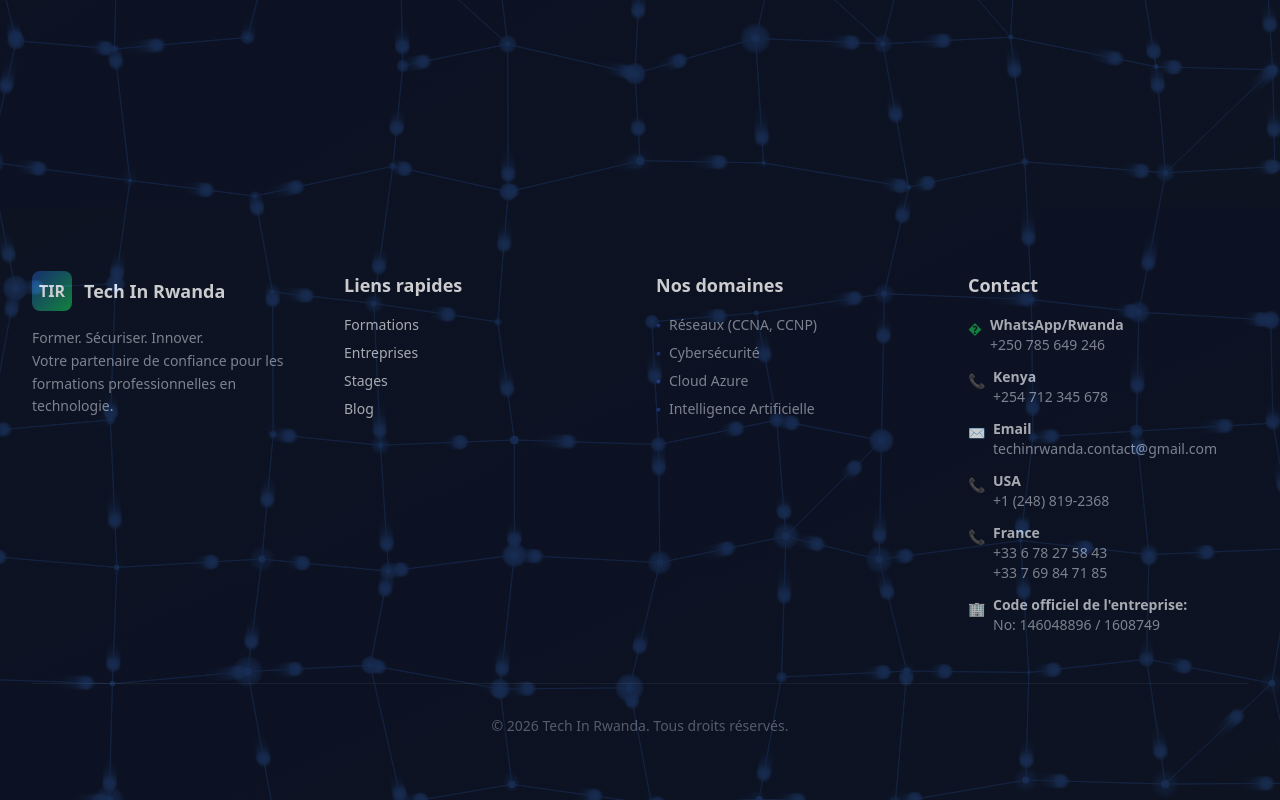
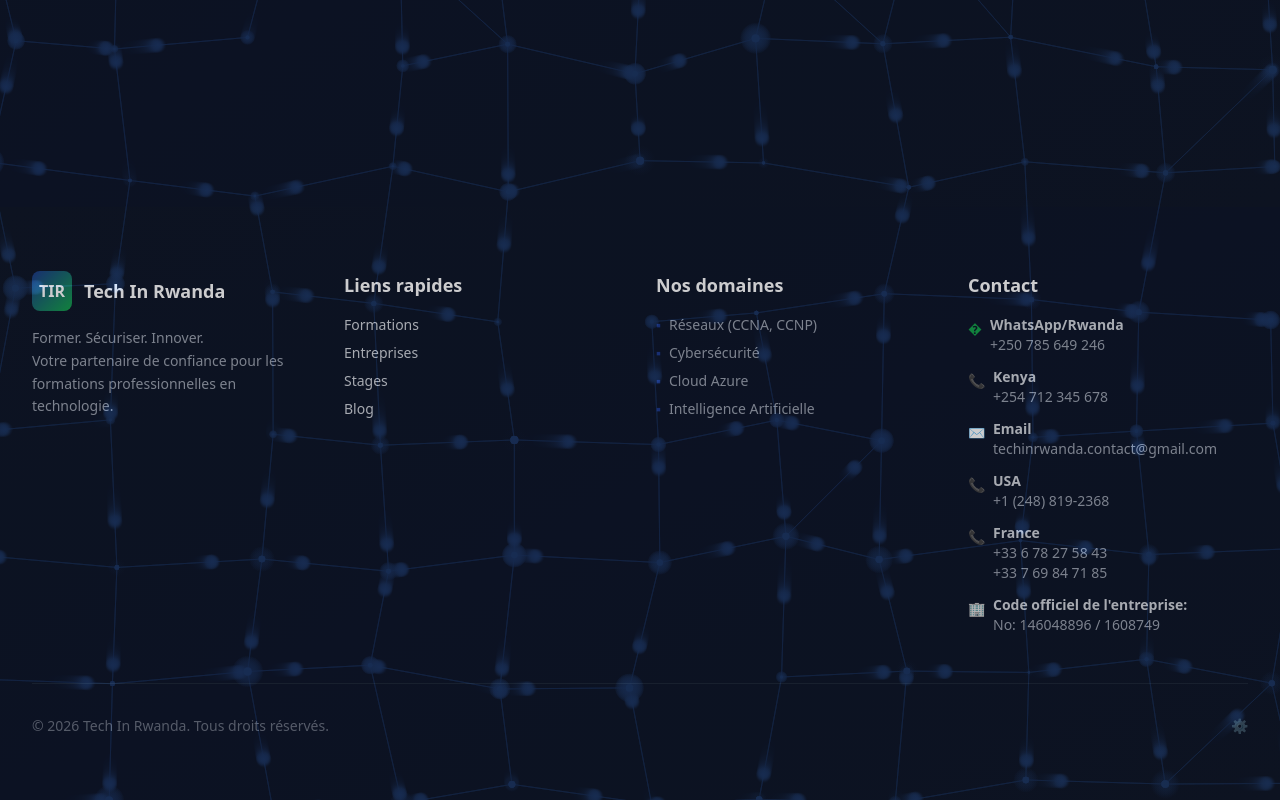
Before and after one commit to Josh1-dot/Tech-In-Rwanda, a React (Vite) app: page /admin/appointments in a window 1280 px wide. Shown: the part 690-1490 px from the top of the page. Built offline with nearby package versions, Linux system fonts and the light colour scheme.

Commit message:
Ajout bouton admin discret dans footer

```diff
--- a/src/components/Footer.jsx
+++ b/src/components/Footer.jsx
@@ -112,8 +112,15 @@
         </div>
 
         <div className="border-t border-gray-800 pt-8">
-          <div className="text-center text-sm text-gray-500">
+          <div className="flex items-center justify-between text-sm text-gray-500">
             <p>&copy; {currentYear} Tech In Rwanda. {t.footer.rights}</p>
+            <Link
+              to="/admin/appointments"
+              className="text-gray-700 hover:text-gray-500 transition-colors opacity-30 hover:opacity-50"
+              title="Administration"
+            >
+              ⚙️
+            </Link>
           </div>
         </div>
       </div>
```
